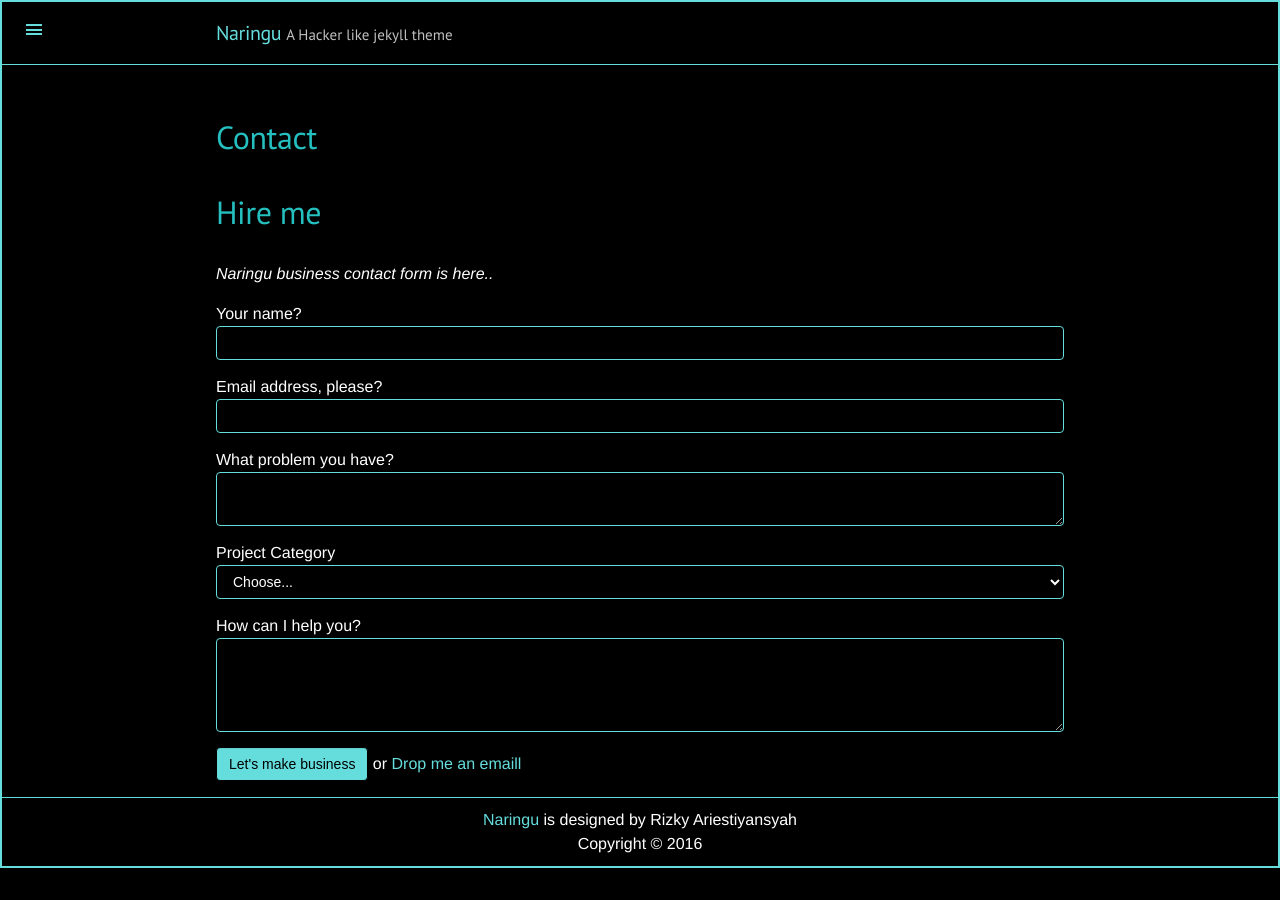
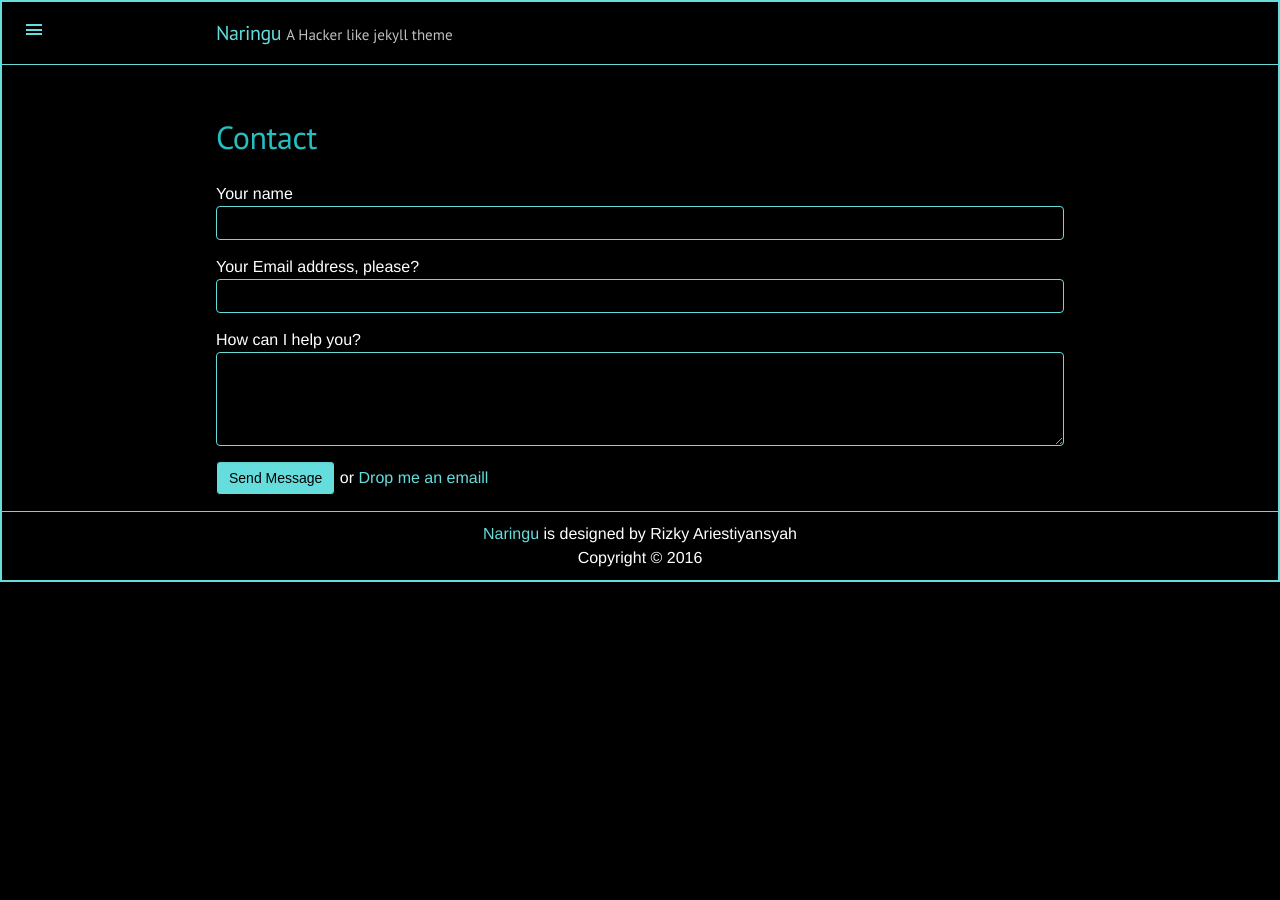
Before and after one commit to vishsangale/vishsangale.github.io, a Jekyll site: the page built from contact/index.html, in a window 1280 px wide. Built offline with Jekyll 4.4.1, drawn with Linux system fonts in a browser that asks for light colours.

Commit message:
Update Contact

```diff
--- a/contact/index.html
+++ b/contact/index.html
@@ -1,49 +1,27 @@
 ---
 title: Contact
-author: ariestiyansyah
+author: Vishwanath Sangale
 layout: page
-description: Contact Naringu, if you need help or business with me
+description: Contact Vish.
 category: contact
 ---
 
 <section class="inner">
-  <h1>Hire me</h1>
 
-  <p>
-    <em>
-    Naringu business contact form is here..
-    </em>
-  </p>
+
   <!-- Please change the email below with your email to activate the form -->
-  <form action="http://formspree.io/ariestiyansyah.rizky@gmail.com" role="form" method="POST">
+  <form action="http://formspree.io/vishsangale@gmail.com" role="form" method="POST">
 <div class="form-group">
-<label for="name">Your name?</label>
+<label for="name">Your name</label>
       <input type="text" name="name" class="form-control" required>
     </div>
 
 <div class="form-group">
-      <label for="_replyto">Email address, please?</label>
+      <label for="_replyto">Your Email address, please?</label>
       <input type="email" name="_replyto" class="form-control" required>
     </div>
 
-<div class="form-group">
-      <label for="problem">What problem you have?</label>
-      <textarea name="problem" class="form-control" rows="2"></textarea>
-    </div>
 
-
-<div class="form-group">
-      <label for="project">Project Category</label>
-      <select name="project" class="form-control">
-        <option value="">Choose...</option>
-        <option>E-commerce</option>
-        <option>Mobile Application</option>
-        <option>Website/Blog</option>
-        <option>Enterprise Solution</option>
-	<option>Consultation</option>
-<option>Another project</option>
-      </select>
-    </div>
 
 <div class="form-group">
       <label for="message">How can I help you?</label>
@@ -52,8 +30,8 @@
 
 <div>
       <input type="hidden" name="">
-      <input type="submit" class="submit-btn" value="Let's make business">
-      or <a href="mailto:ariestiyansyah.rizky@gmail.com">Drop me an emaill</a>
+      <input type="submit" class="submit-btn" value="Send Message">
+      or <a href="mailto:vishsangale@gmail.com">Drop me an emaill</a>
     </div>
   </form>
 </section>
```
Also changed, not shown: about/index.md (+2 -2 lines), LICENSE.md, README.md.
